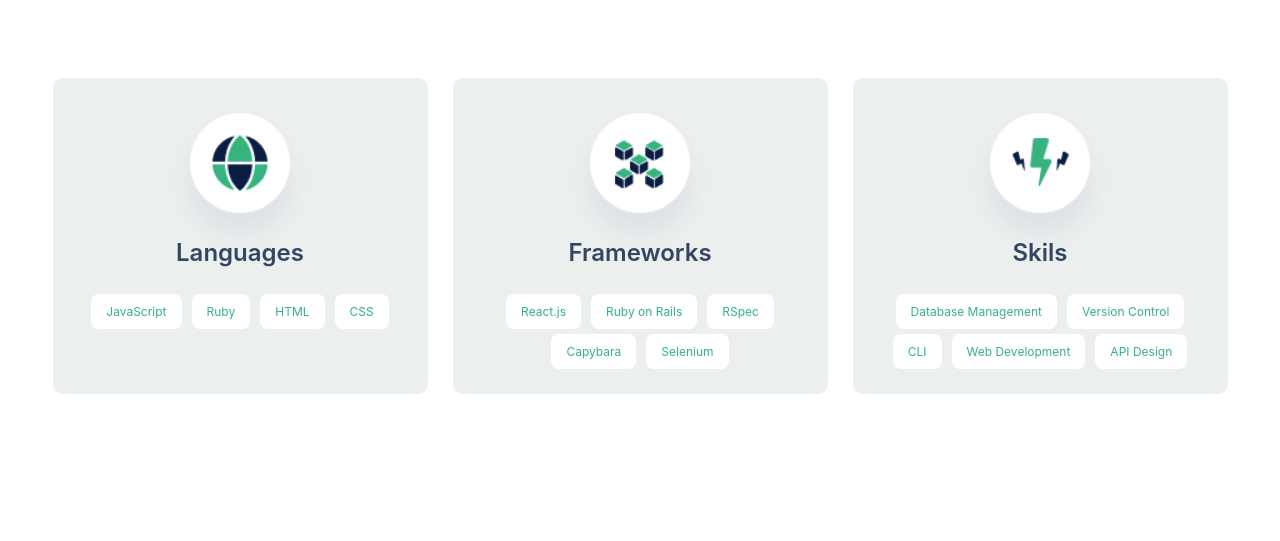
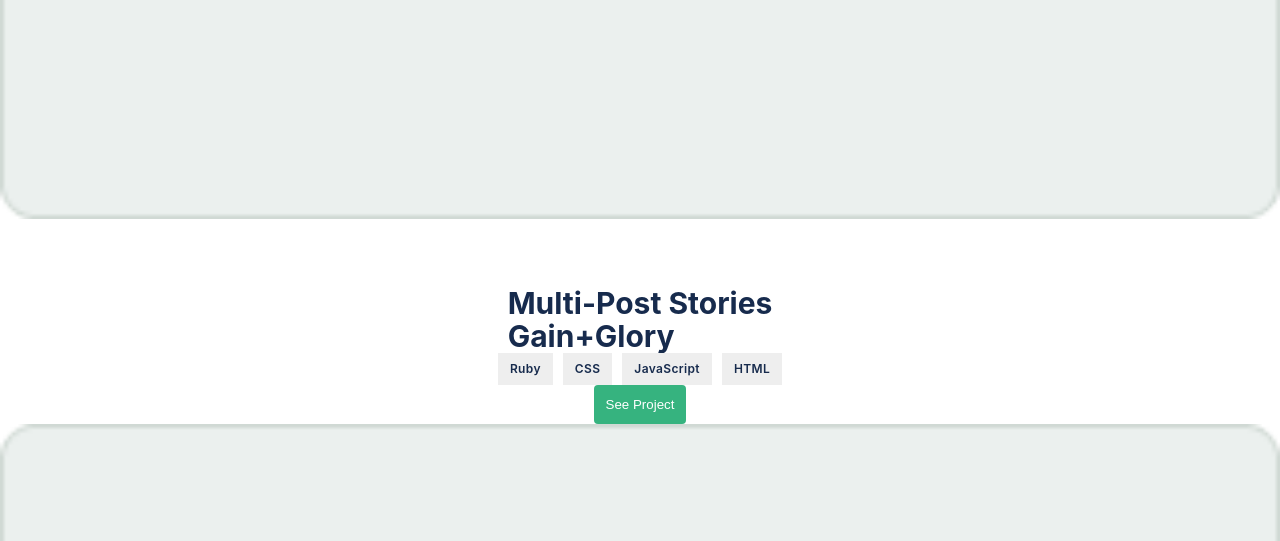
Before and after one commit to GhausAliKhan/My-Portfolio, a website: page index.html in a window 1280 px wide. Shown: the part 3005-3546 px from the top of the page. Drawn offline with Linux system fonts and the light colour scheme.

Commit message:
Creating cards with script file. Adding projects array

```diff
--- a/index.html
+++ b/index.html
@@ -78,7 +78,7 @@
         </section>
         <!-- Works -->
         <section id="portfolio" class="works">
-            <div class="works_content">
+            <!-- <div class="works_content">
                 <h3>My Recent Works</h3>
                 <img src="Assets/Indicator.png" alt="Indicator">
             </div>
@@ -175,7 +175,7 @@
                         <button class="seeProject">See Project</button>
                     </div>
                 </div>
-            </div>
+            </div> -->
         </section>
 
         <!-- About -->
--- a/main.js
+++ b/main.js
@@ -37,3 +37,140 @@
   }
 }
 popupSection.addEventListener("click", disappearPage);
+
+
+const projects = [
+  {
+    id: 0,
+    name: 'Multi-Post Stories <br> Gain+Glory',
+    description: `Some description`,
+    image: 'Assets/Img Plaholder.png',
+    technology: ['Ruby', 'CSS', 'JavaScript', 'HTML'],
+    source: '',
+    live: '',
+  },
+  {
+    id: 1,
+    name: 'Title 2',
+    description: `Some description`,
+    image: 'Assets/Img Plaholder.png',
+    technology: ['Ruby', 'CSS', 'JavaScript', 'HTML'],
+    source: '',
+    live: '',
+  },
+  {
+    id: 2,
+    name: 'Multi-Post Stories <br> Gain+Glory',
+    description: `Some description`,
+    image: 'Assets/Img Plaholder.png',
+    technology: ['Ruby', 'CSS', 'JavaScript', 'HTML'],
+    source: '',
+    live: '',
+  },
+  {
+    id: 3,
+    name: 'Multi-Post Stories <br> Gain+Glory',
+    description: `Some description`,
+    image: 'Assets/Img Plaholder.png',
+    technology: ['Ruby', 'CSS', 'JavaScript', 'HTML'],
+    source: '',
+    live: '',
+  },
+  {
+    id: 4,
+    name: 'Multi-Post Stories <br> Gain+Glory',
+    description: `Some description`,
+    image: 'Assets/Img Plaholder.png',
+    technology: ['Ruby', 'CSS', 'JavaScript', 'HTML'],
+    source: '',
+    live: '',
+  },
+  {
+    id: 5,
+    name: 'Multi-Post Stories <br> Gain+Glory',
+    description: `Some description`,
+    image: 'Assets/Img Plaholder.png',
+    technology: ['Ruby', 'CSS', 'JavaScript', 'HTML'],
+    source: '',
+    live: '',
+  },
+  {
+    id: 6,
+    name: 'Multi-Post Stories <br> Gain+Glory',
+    description: `Some description`,
+    image: 'Assets/Img Plaholder.png',
+    technology: ['Ruby', 'CSS', 'JavaScript', 'HTML'],
+    source: '',
+    live: '',
+  },
+  {
+    id: 7,
+    name: 'Last',
+    description: `Some description`,
+    image: 'Assets/Img Plaholder.png',
+    technology: ['Ruby', 'CSS', 'JavaScript', 'HTML'],
+    source: '',
+    live: '',
+  },
+];
+
+const works = document.querySelector('.works');
+
+const works_card = document.createElement('div');
+works_card.classList.add('works_card');
+
+works.innerHTML = `
+<div class="works_content">
+  <h3>My Recent Works</h3>
+  <img src="Assets/Indicator.png" alt="Indicator">
+</div>
+`
+
+works.appendChild(works_card)
+
+let techList = '';
+
+
+for(let i = 0; i < projects.length; i++){
+  techList = '';
+  projects[i].technology.forEach(tech => {
+    techList += `<li>${tech}</li>`
+  })
+  works_card.innerHTML += `
+  <div class="card">
+    <div class="card_image">
+        <img src="${projects[i].image}" alt="Image placeholder">
+    </div>
+    <div class="card_content">
+        <h3>${projects[i].name}</h3>
+        <ul>
+            ${techList}
+        </ul>
+        <button class="seeProject">See Project</button>
+    </div>
+</div>
+
+  `
+}
+
+
+// projects.forEach(project => {
+//   techList = '';
+//   project.technology.forEach(tech => {
+//     techList += `<li>${tech}</li>`
+//   })
+//   works_card.innerHTML += `
+//                           <div class="card"
+//                             <div class="card_image">
+//                               <img src="${project.image}" alt="Image placeholder">
+//                             </div>
+//                               <div class="card_content">
+//                                 <h3>${project.name}</h3>
+//                                 <ul>
+//                                     ${techList}
+//                                 </ul>
+//                                 <button class="seeProject">See Project</button>
+//                               </div>
+//                           </div>
+//                         `
+// })
```
